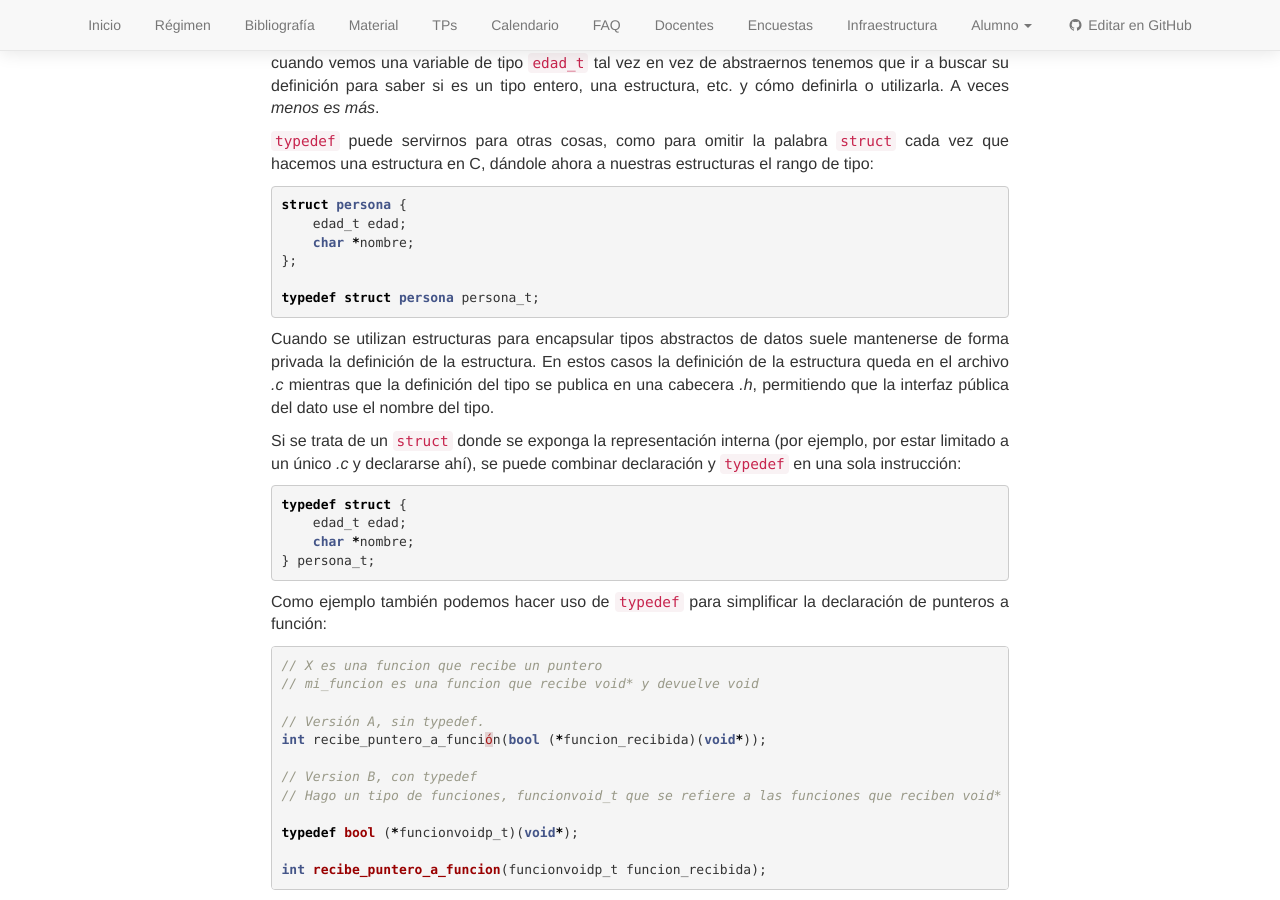
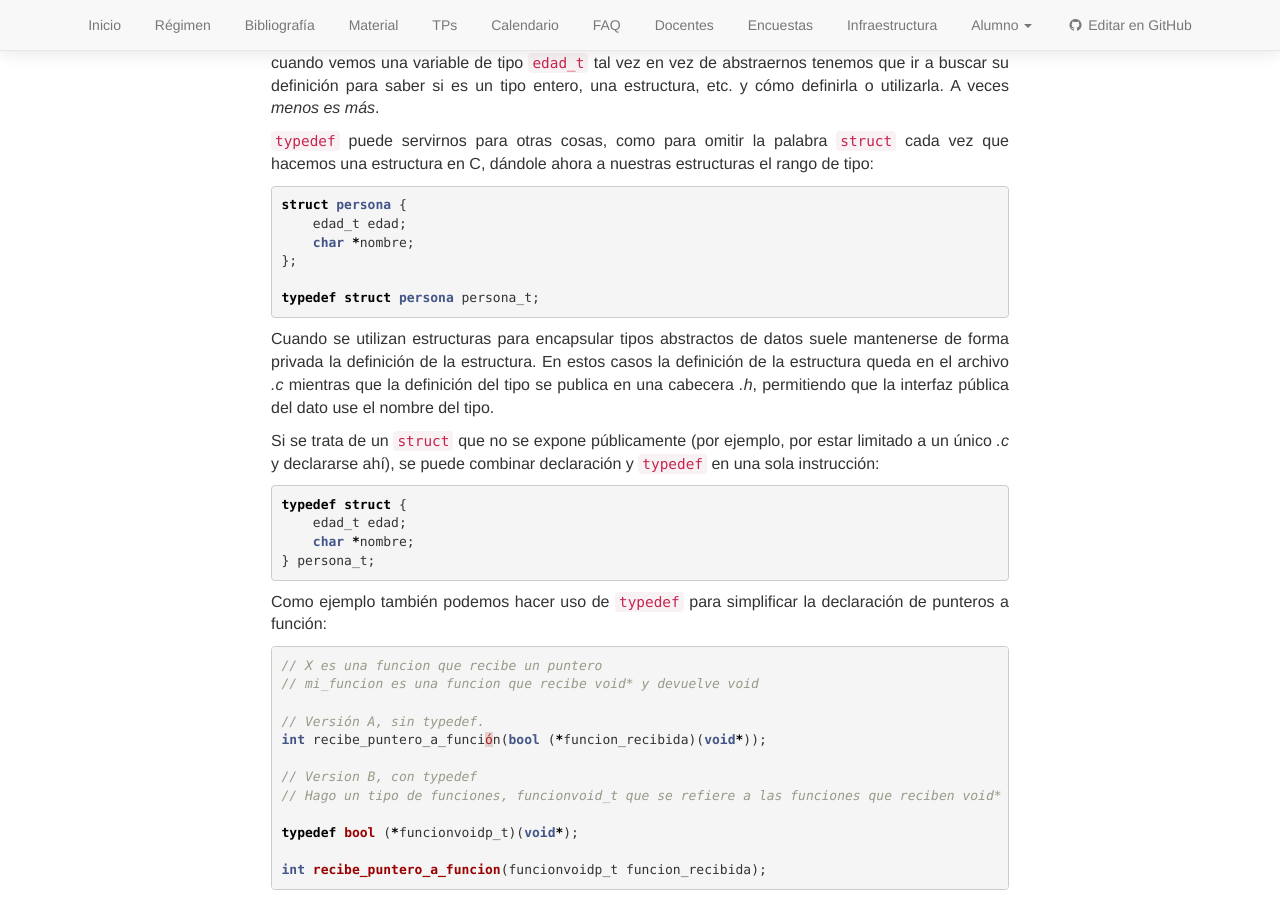
Before and after one commit to algoritmos-rw/algoritmos, a Jekyll site: the page built from static/faq/lenguaje-c.md, in a window 1280 px wide and 900 px high, scrolled down 4010 px. Built offline with Jekyll 4.4.1, drawn with Linux system fonts in a browser that asks for light colours; nearby versions of some CDN libraries.

Commit message:
Update static/faq/lenguaje-c.md
Co-Authored-By: santisis <s@ntisi.com.ar>

````diff
--- a/static/faq/lenguaje-c.md
+++ b/static/faq/lenguaje-c.md
@@ -173,7 +173,7 @@ typedef struct persona persona_t;
 
 Cuando se utilizan estructuras para encapsular tipos abstractos de datos suele mantenerse de forma privada la definición de la estructura. En estos casos la definición de la estructura queda en el archivo _.c_ mientras que la definición del tipo se publica en una cabecera _.h_, permitiendo que la interfaz pública del dato use el nombre del tipo.
 
-Si se trata de un `struct` donde se exponga la representación interna (por ejemplo, por estar limitado a un único _.c_ y declararse ahí), se puede combinar declaración y `typedef` en una sola instrucción:
+Si se trata de un `struct` que no se expone públicamente (por ejemplo, por estar limitado a un único _.c_ y declararse ahí), se puede combinar declaración y `typedef` en una sola instrucción:
 
 ```cpp
 typedef struct {
````
